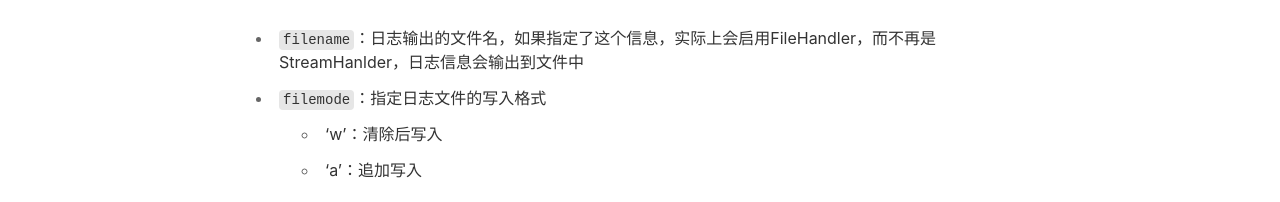
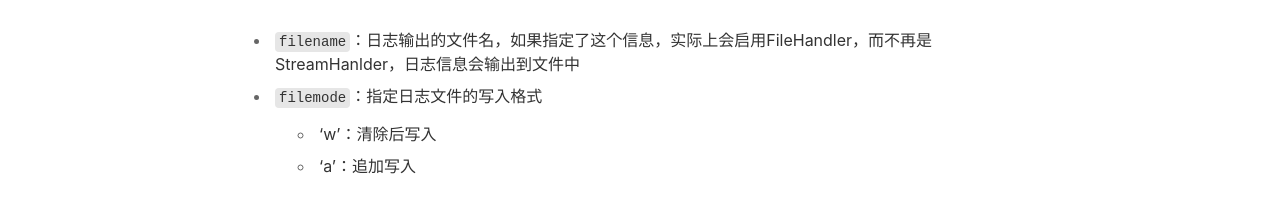
Before and after one commit to mimeku/mimeku.github.io, a plain HTML site: page 2021/04/02/logging用法/index.html in a window 1280 px wide. Shown: the part 583-785 px from the top of the page. Drawn offline with Linux system fonts and the light colour scheme.

Commit message:
Site updated: 2021-04-03 13:42:59

```diff
--- a/css/post.css
+++ b/css/post.css
@@ -51,13 +51,13 @@ body {
 }
 
 .content ul, .content ol {
-    padding: 6px;
+    padding: 10px;
     padding-left: 40px;
     max-width: calc(800px - 16px * 2);
 }
 
 .content ul li {
-    padding: 6px;
+    padding: 4px;
 }
 /* .content ul *, .content ol * {
     padding: 5;
```
